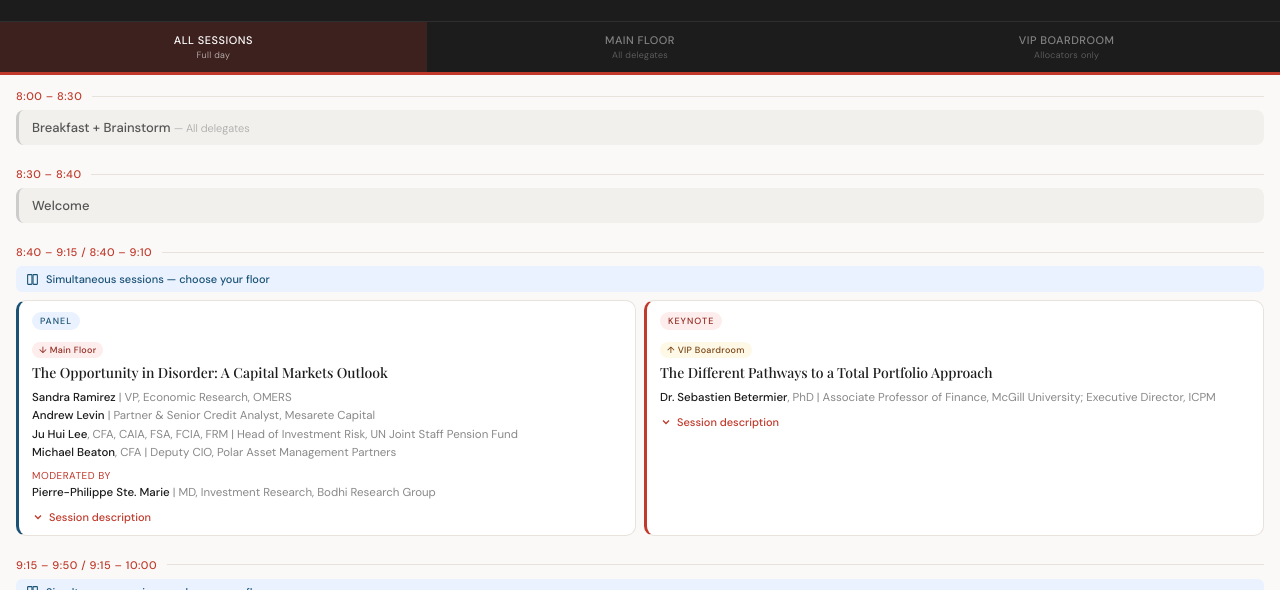
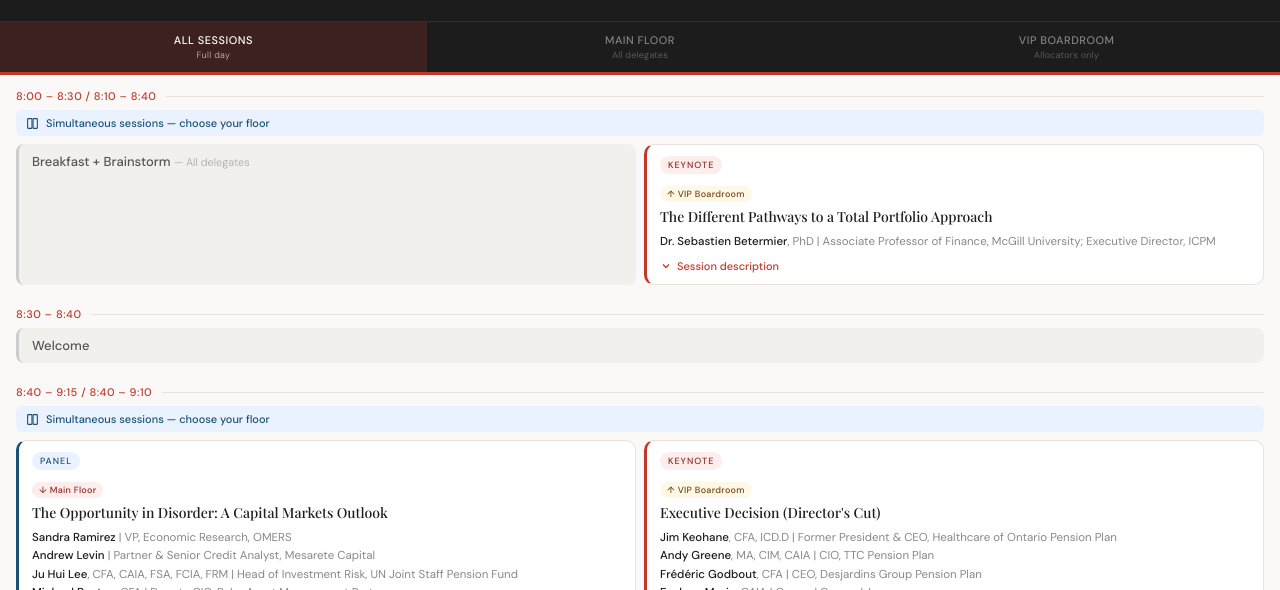
Before and after one commit to graceechen49/Bodhi-Sympoium-2026, a plain HTML site: page index.html in a window 1280 px wide. Shown: the part 210-800 px from the top of the page. Drawn offline with nearby package versions, Linux system fonts and the light colour scheme.

Commit message:
index.html

```diff
--- a/index.html
+++ b/index.html
@@ -385,9 +385,31 @@
   <div id="tab-all" class="floor-panel active">
 
     <div class="time-slot">
-      <div class="time-divider"><span class="time-label">8:00 – 8:30</span><div class="time-rule"></div></div>
-      <div class="break-inline">Breakfast + Brainstorm <span style="font-weight:300;font-size:11px;color:#aaa;">— All delegates</span></div>
-
+      <div class="time-divider"><span class="time-label">8:00 – 8:30 / 8:10 – 8:40</span><div class="time-rule"></div></div>
+      </div>
+      <div class="simultaneous-banner">
+        <svg width="13" height="13" fill="none" viewBox="0 0 24 24" stroke="#1A5276" stroke-width="2"><rect x="3" y="3" width="8" height="18" rx="1"/><rect x="13" y="3" width="8" height="18" rx="1"/></svg>
+        Simultaneous sessions — choose your floor
+      </div>
+      <div class="two-col">
+        <div class="break-inline" style="margin-bottom:0;">Breakfast + Brainstorm <span style="font-weight:300;font-size:11px;color:#aaa;">— All delegates</span></div>
+        <div class="session-card keynote">
+          <div class="card-header"><span class="card-tag tag-keynote">Keynote</span></div>
+          <div class="card-body">
+            <span class="floor-badge badge-vip">↑ VIP Boardroom</span>
+            <p class="card-title">The Different Pathways to a Total Portfolio Approach</p>
+            <div class="card-description">Asset owners are increasingly shifting from the traditional Strategic Asset Allocation (SAA) framework to a Total Portfolio Approach (TPA) in pursuit of greater organizational agility and long-term performance. But is there a single, standard model for TPA? In this keynote address, Professor Sebastien Betermier draws on recent research to explore the various pathways to TPA and what the evidence reveals about this important evolution in portfolio management.</div>
+            <div class="card-speakers">
+              <strong>Dr. Sebastien Betermier</strong>, PhD | Associate Professor of Finance, McGill University; Executive Director, ICPM
+            </div>
+            <button class="expand-btn" onclick="toggleDesc(this)">
+              <svg width="12" height="12" viewBox="0 0 24 24" fill="none" stroke="currentColor" stroke-width="2.5"><polyline points="6 9 12 15 18 9"/></svg>
+              Session description
+            </button>
+          </div>
+        </div>
+      </div>
+      <div class="time-slot">
       <div class="time-divider"><span class="time-label">8:30 – 8:40</span><div class="time-rule"></div></div>
       <div class="break-inline">Welcome</div>
     </div>
@@ -424,10 +446,15 @@
         <div class="card-header"><span class="card-tag tag-keynote">Keynote</span></div>
         <div class="card-body">
           <span class="floor-badge badge-vip">↑ VIP Boardroom</span>
-          <p class="card-title">The Different Pathways to a Total Portfolio Approach</p>
-          <div class="card-description">Asset owners are increasingly shifting from the traditional Strategic Asset Allocation (SAA) framework to a Total Portfolio Approach (TPA) in pursuit of greater organizational agility and long-term performance. But is there a single, standard model for TPA? In this keynote address, Professor Sebastien Betermier draws on recent research to explore the various pathways to TPA and what the evidence reveals about this important evolution in portfolio management.</div>
+          <p class="card-title">Executive Decision (Director's Cut)</p>
+          <div class="card-description">In this interactive session, keynote speaker, pension legend, and corporate director Jim Keohane is joined by a distinguished group of executives to share their perspectives on governance, investments, and the most pressing challenges and opportunities facing pensions today.</div>
           <div class="card-speakers">
-            <strong>Dr. Sebastien Betermier</strong>, PhD | Associate Professor of Finance, McGill University; Executive Director, ICPM
+            <strong>Jim Keohane</strong>, CFA, ICD.D | Former President & CEO, Healthcare of Ontario Pension Plan<br>
+            <strong>Andy Greene</strong>, MA, CIM, CAIA | CIO, TTC Pension Plan<br>
+            <strong>Frédéric Godbout</strong>, CFA | CEO, Desjardins Group Pension Plan<br>
+            <strong>Evelyne Morin</strong>, CAIA | General Counsel, Innocap<br>
+            <span class="moderator-label">Moderated by</span>
+            <strong>Brian Digney</strong>, CAIA | Research & Content Director, SBAI
           </div>
           <button class="expand-btn" onclick="toggleDesc(this)">
             <svg width="12" height="12" viewBox="0 0 24 24" fill="none" stroke="currentColor" stroke-width="2.5"><polyline points="6 9 12 15 18 9"/></svg>
```
